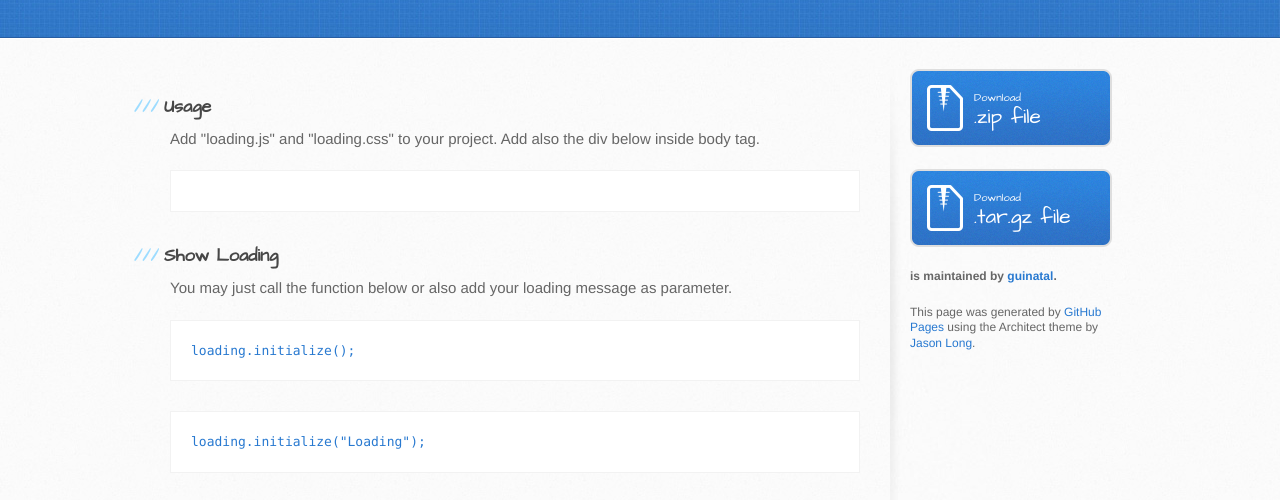
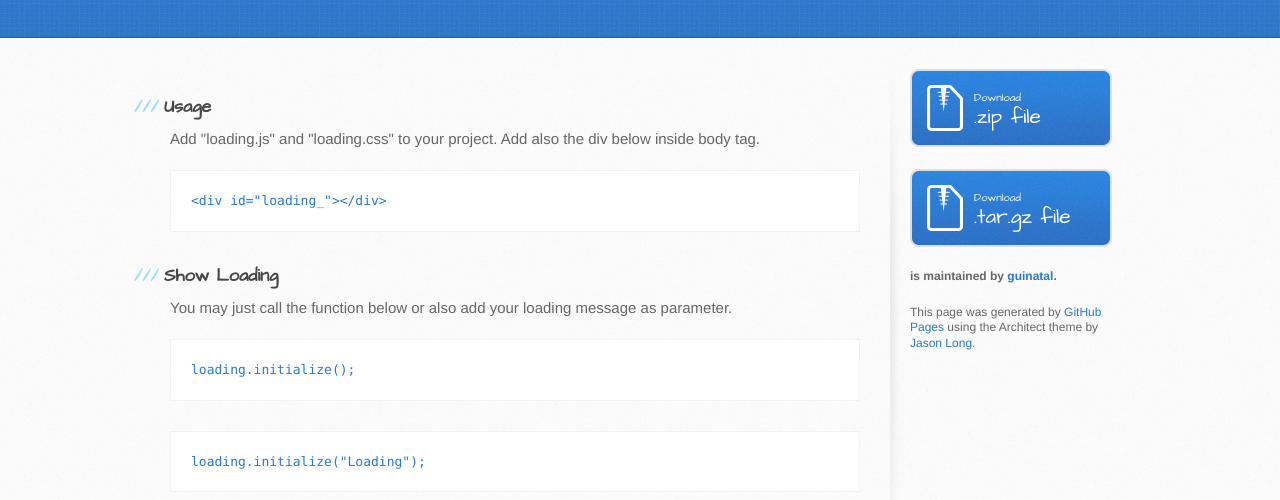
Before and after one commit to guinatal/loading.js, a plain HTML site: page index.html in a window 1280 px wide. Shown: the part 197-697 px from the top of the page. Drawn offline with Linux system fonts and the light colour scheme.

Commit message:
Update index.html

```diff
--- a/index.html
+++ b/index.html
@@ -31,7 +31,7 @@
 
 <h3><a name="usage" class="anchor" href="#usage"><span class="octicon octicon-link"></span></a>Usage</h3>
 <p>Add "loading.js" and "loading.css" to your project. Add also the div below inside body tag.</p>
-  <pre><code><div id="loading_"></div></code></pre>
+  <pre><code>&lt;div id="loading_"&gt;&lt;/div&gt;</code></pre>
 
 <h3><a name="show-loading" class="anchor" href="#show-loading"><span class="octicon octicon-link"></span></a>Show Loading</h3>
 <p>You may just call the function below or also add your loading message as parameter.</p>
```
